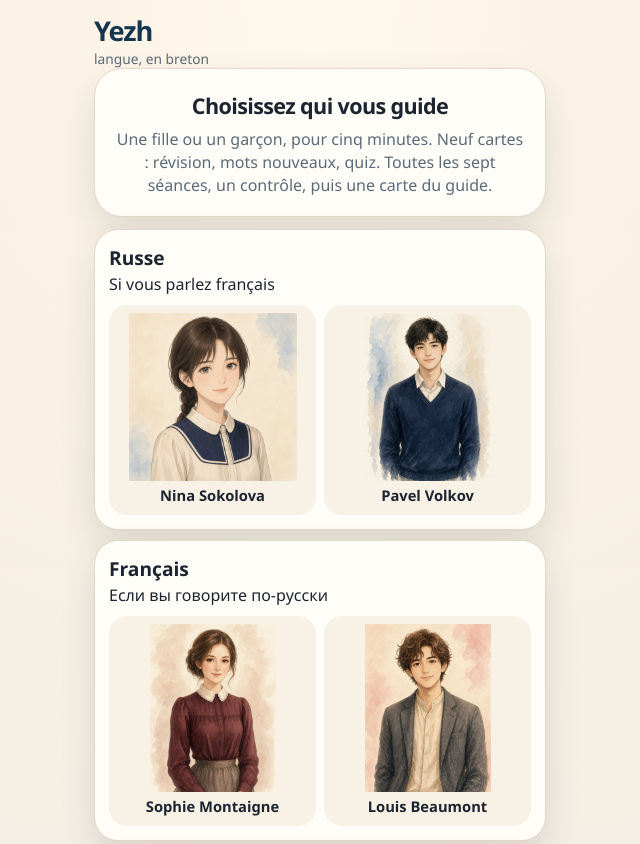
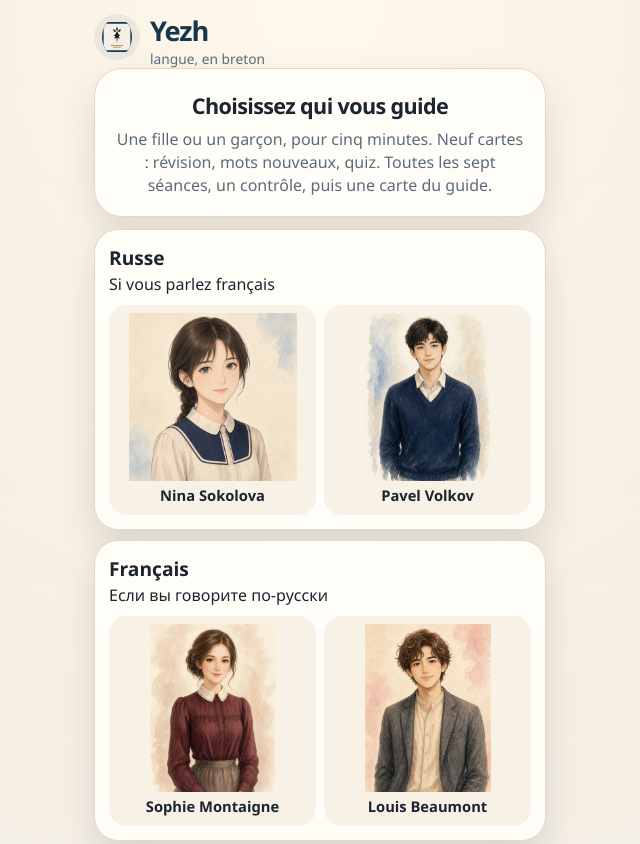
Before and after one commit to bellec-sketch/yezh, a plain HTML site: page index.html in a window 1280 px wide. Shown: the top 844 px of the page, without its empty margins (320-960 px from the left). Drawn offline with Linux system fonts and the light colour scheme.

Commit message:
Give Yezh a Breton mark.
The icon is an ermine spot, the sign of Brittany, with two lines of writing for the languages.

Co-authored-by: tjludau <tjludau@gmail.com>

```diff
--- a/index.html
+++ b/index.html
@@ -16,9 +16,12 @@
 <body>
   <main class="app">
     <header class="top">
-      <div>
-        <p class="brand">Yezh</p>
-        <p class="brand-sub" id="brand-sub">langue, en breton</p>
+      <div class="brand-lockup">
+        <img class="mark" src="logo.svg" alt="">
+        <div>
+          <p class="brand">Yezh</p>
+          <p class="brand-sub" id="brand-sub">langue, en breton</p>
+        </div>
       </div>
       <p class="clock" id="clock" hidden>5 min</p>
     </header>
--- a/styles.css
+++ b/styles.css
@@ -82,6 +82,19 @@ button, input { font: inherit; }
   justify-content: space-between;
   align-items: flex-end;
   gap: 12px;
+}
+
+.brand-lockup {
+  display: flex;
+  align-items: center;
+  gap: 10px;
+}
+
+.mark {
+  width: 46px;
+  height: 46px;
+  flex: none;
+  border-radius: 13px;
 }
 
 .brand {
--- a/sw.js
+++ b/sw.js
@@ -1,4 +1,4 @@
-const CACHE = "yezh-v8";
+const CACHE = "yezh-v9";
 const FILES = [
   "./",
   "./index.html",
@@ -9,6 +9,7 @@ const FILES = [
   "./manifest.webmanifest",
   "./icon-192.png",
   "./icon-512.png",
+  "./logo.svg",
   "./nina.jpg",
   "./pavel.jpg",
   "./sophie.jpg",
```
Also changed, not shown: icon-192.png, icon-512.png, logo.svg (added).
